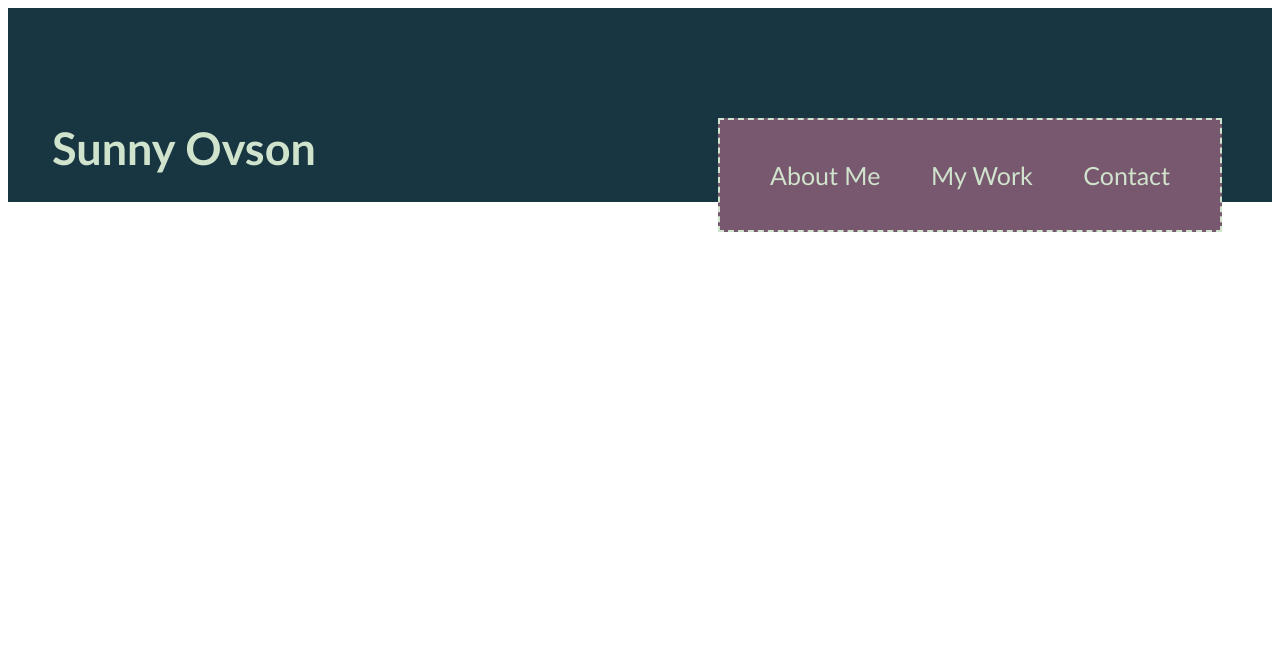
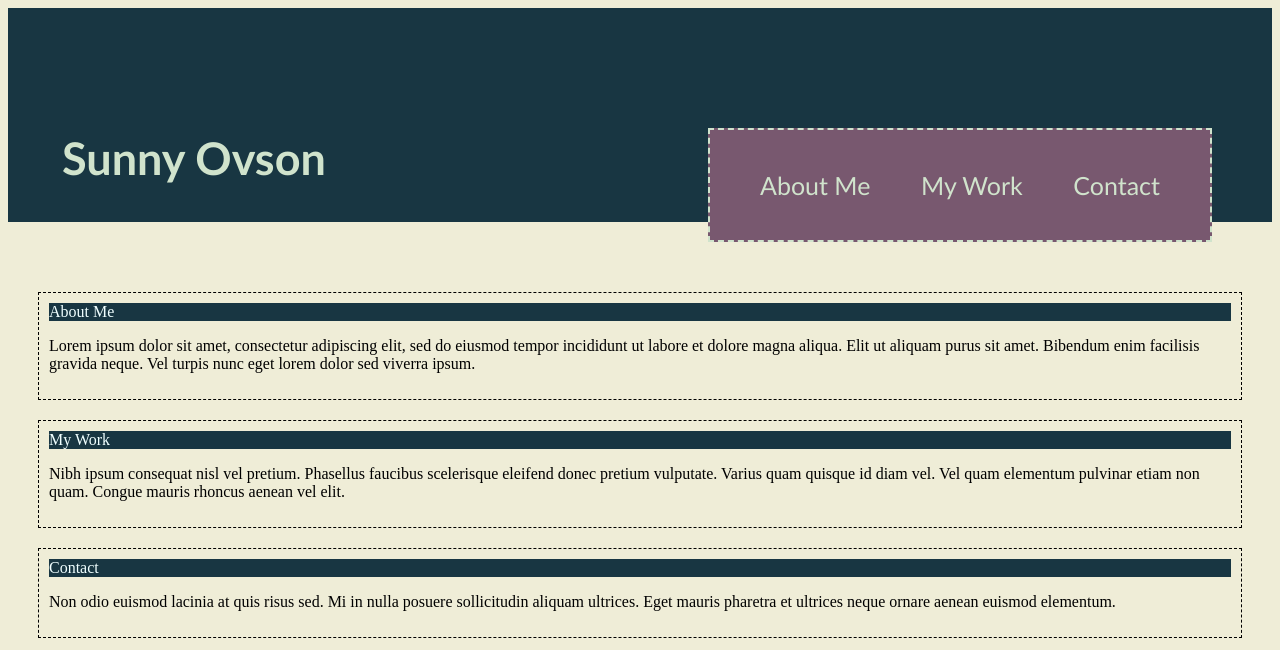
Before and after one commit to SunnyOhK/sunny-ovson-portfolio, a plain HTML site: page index.html in a window 1280 px wide. Drawn offline with Linux system fonts and the light colour scheme.

Commit message:
addition to css and html

```diff
--- a/assets/css/style.css
+++ b/assets/css/style.css
@@ -8,10 +8,15 @@
 
 }
 
-.header {
+.body {
+    background-color: #EFEDD7;
+}
+
+.body-header {
     display: flex;
     justify-content: space-between;
     background: var(--blue-grey);
+    border: #183642 solid 10px;
     color: var(--nyanza);
     padding: 40px;
     font-family: 'Trebuchet MS', 'Lucida Sans Unicode', 'Lucida Grande', 'Lucida Sans', Arial, sans-serif;
@@ -48,3 +53,24 @@
 .li {
 
 }
+
+.main {
+    display: block;
+    flex-direction: column;
+    max-width: 96%;
+    margin: 70px 30px 30px 30px;
+}
+
+.card {
+  flex: 1 0 0;
+  padding: 10px;
+  border-style: dashed;
+  border-width: 1px;
+  margin-bottom: 20px;
+}
+
+.card-header {
+    background-color: #183642;
+    position: relative;
+    color: azure;
+}
--- a/index.html
+++ b/index.html
@@ -9,8 +9,8 @@
     <title>Sunny Ovson DEV Portfolio</title>
 </head>
 
-<body>
-    <header class="header">
+<body class="body">
+    <header class="body-header">
         <h1 class="h1">Sunny Ovson</h1>
         <nav class="nav">
             <ul class="ul">
@@ -20,6 +20,37 @@
             </ul>
         </nav>
     </header>
+
+    <main class="main">
+        <!--Main Content Container-->
+        <section class="card">
+            <!--About Me Card Containter | F&A photo-->
+            <header class="card-header">About Me</header>
+            <p>Lorem ipsum dolor sit amet, consectetur adipiscing elit, sed do eiusmod tempor incididunt ut labore et
+                dolore magna
+                aliqua. Elit ut aliquam purus sit amet. Bibendum enim facilisis gravida neque. Vel turpis nunc eget
+                lorem dolor sed
+                viverra ipsum.</p>
+        </section>
+
+        <section class="card">
+            <!--My Work Card Containter | 'coming soon' photo-->
+            <header class="card-header">My Work</header>
+            <p>Nibh ipsum consequat nisl vel pretium. Phasellus faucibus scelerisque eleifend donec pretium vulputate.
+                Varius quam
+                quisque id diam vel. Vel quam elementum pulvinar etiam non quam. Congue mauris rhoncus aenean vel elit.
+            </p>
+        </section>
+
+        <section class="card">
+            <!--Contact Card Containter | photo of self-->
+            <header class="card-header">Contact</header>
+            <p>Non odio euismod lacinia at quis risus sed. Mi in nulla posuere sollicitudin aliquam ultrices. Eget
+                mauris pharetra et
+                ultrices neque ornare aenean euismod elementum.</p>
+        </section>
+    </main>
+
 </body>
 
 </html>
```
